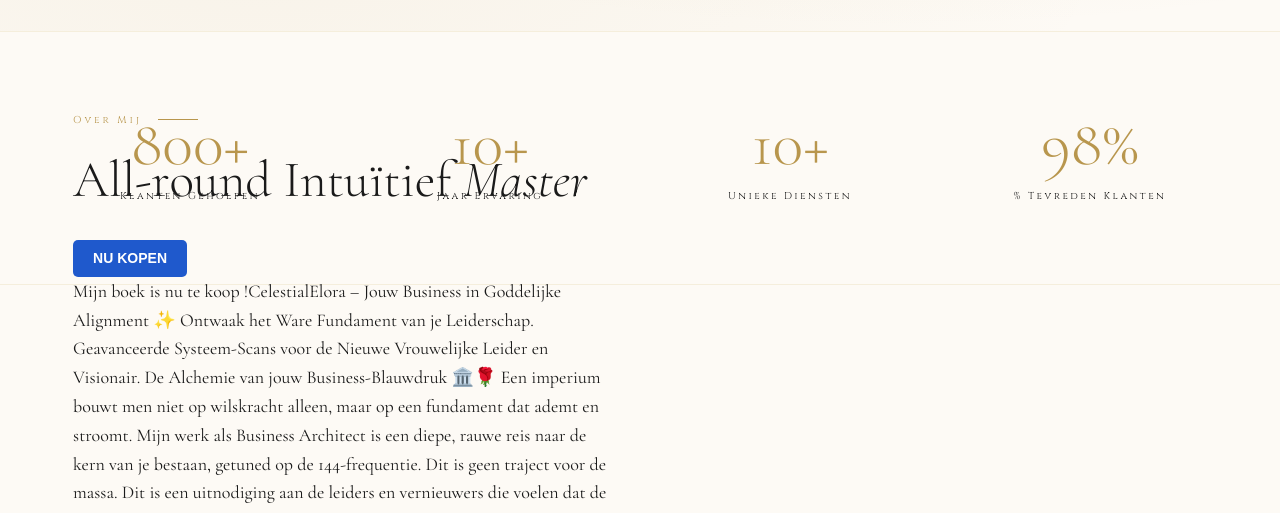
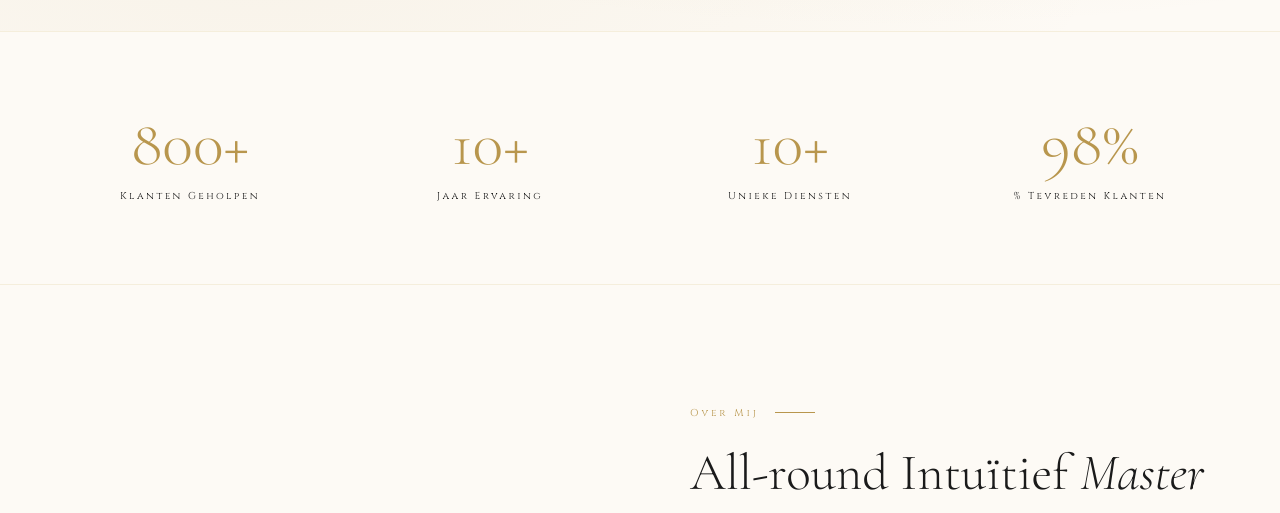
Before and after one commit to tamaraesseveld-sys/celestialelora, a plain HTML site: page index.html in a window 1280 px wide. Shown: the part 590-1103 px from the top of the page. Drawn offline with nearby package versions, Linux system fonts and the light colour scheme.

Commit message:
Update index.html

```diff
--- a/index.html
+++ b/index.html
@@ -277,7 +277,8 @@
     gap: 100px;
     align-items: center;
   }
-.logo-circle {
+
+  .logo-circle {
       position: absolute;
       width: 220px;
       height: 220px;
@@ -287,6 +288,7 @@
       border: 2px solid #b8964d;
       background: #ffffff;
   }
+
   .over-visual {
     position: relative;
     display: flex;
@@ -947,7 +949,7 @@ Binnen 60 seconden decodeer ik waar je winst lekt en je autoriteit stagneert.</s
       </svg>
     </div>
    <img src="logo celestial.jpeg" alt="Celestial Elora Logo" class="logo-circle">
-  <div class="over-content fade-in">
+  </div> <div class="over-content fade-in">
     <div class="section-tag"><span>Over Mij</span></div>
     <h2 class="over-title">All-round Intuïtief <em>Master</em></h2>
     <p class="over-text"><div id="sellbtn_product_widget_container">
```
